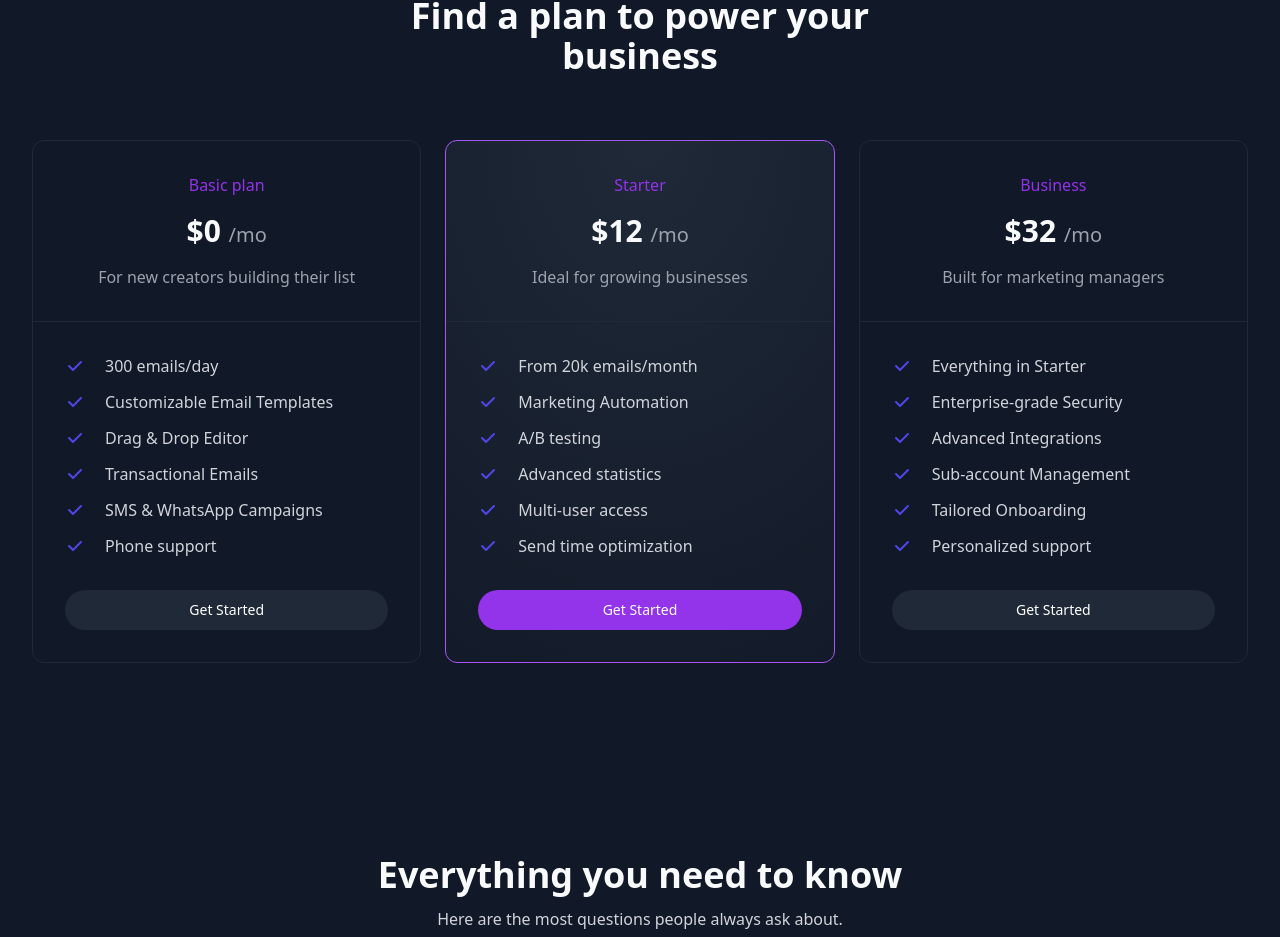
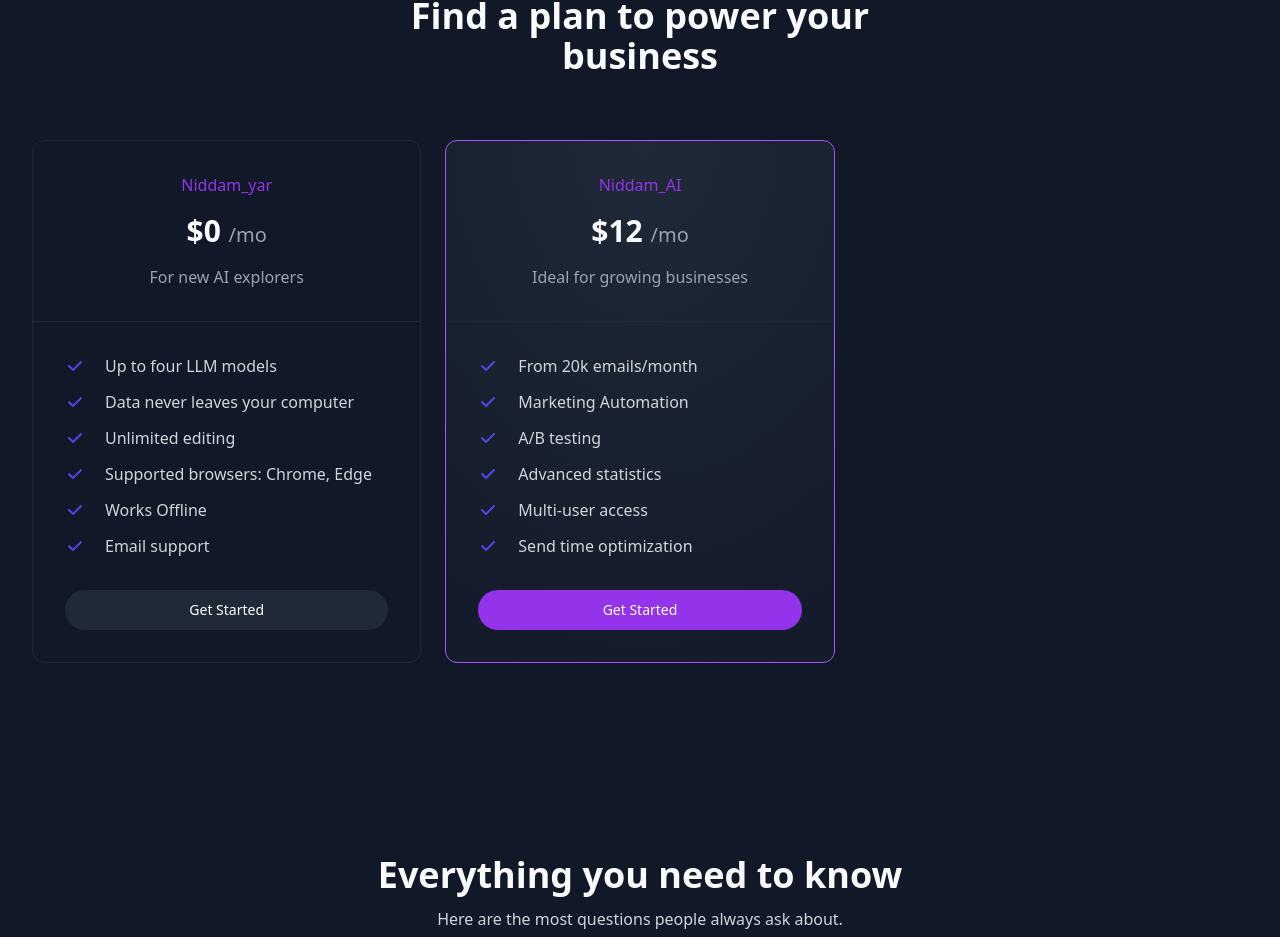
Before and after one commit to ydideh810/nidmail, a Next.js app: page / in a window 1280 px wide. Shown: the part 3627-4564 px from the top of the page. Built offline with nearby package versions, Linux system fonts and the light colour scheme.

Commit message:
Update Pricing.jsx

```diff
--- a/components/ui/Pricing/Pricing.jsx
+++ b/components/ui/Pricing/Pricing.jsx
@@ -6,22 +6,22 @@ const Pricing = () => {
 
     const plans = [
         {
-            name: "Basic plan",
-            desc: "For new creators building their list",
+            name: "Niddam_yar",
+            desc: "For new AI explorers",
             price: 0,
             isMostPop: false,
             features: [
-                "300 emails/day",
-                "Customizable Email Templates",
-                "Drag & Drop Editor",
-                "Transactional Emails",
-                "SMS & WhatsApp Campaigns",
-                "Phone support",
+                "Up to four LLM models",
+                "Data never leaves your computer",
+                "Unlimited editing",
+                "Supported browsers: Chrome, Edge",
+                "Works Offline",
+                "Email support",
 
             ],
         },
         {
-            name: "Starter",
+            name: "Niddam_AI",
             desc: "Ideal for growing businesses",
             price: 12,
             isMostPop: true,
@@ -34,20 +34,7 @@ const Pricing = () => {
                 "Send time optimization",
             ],
         },
-        {
-            name: "Business",
-            desc: "Built for marketing managers",
-            price: 32,
-            isMostPop: false,
-            features: [
-                "Everything in Starter",
-                "Enterprise-grade Security",
-                "Advanced Integrations",
-                "Sub-account Management",
-                "Tailored Onboarding",
-                "Personalized support",
-            ],
-        },
+
     ];
 
     const mostPopPricingBg = "radial-gradient(130.39% 130.39% at 51.31% -0.71%, #1F2937 0%, rgba(31, 41, 55, 0) 100%)"
```
